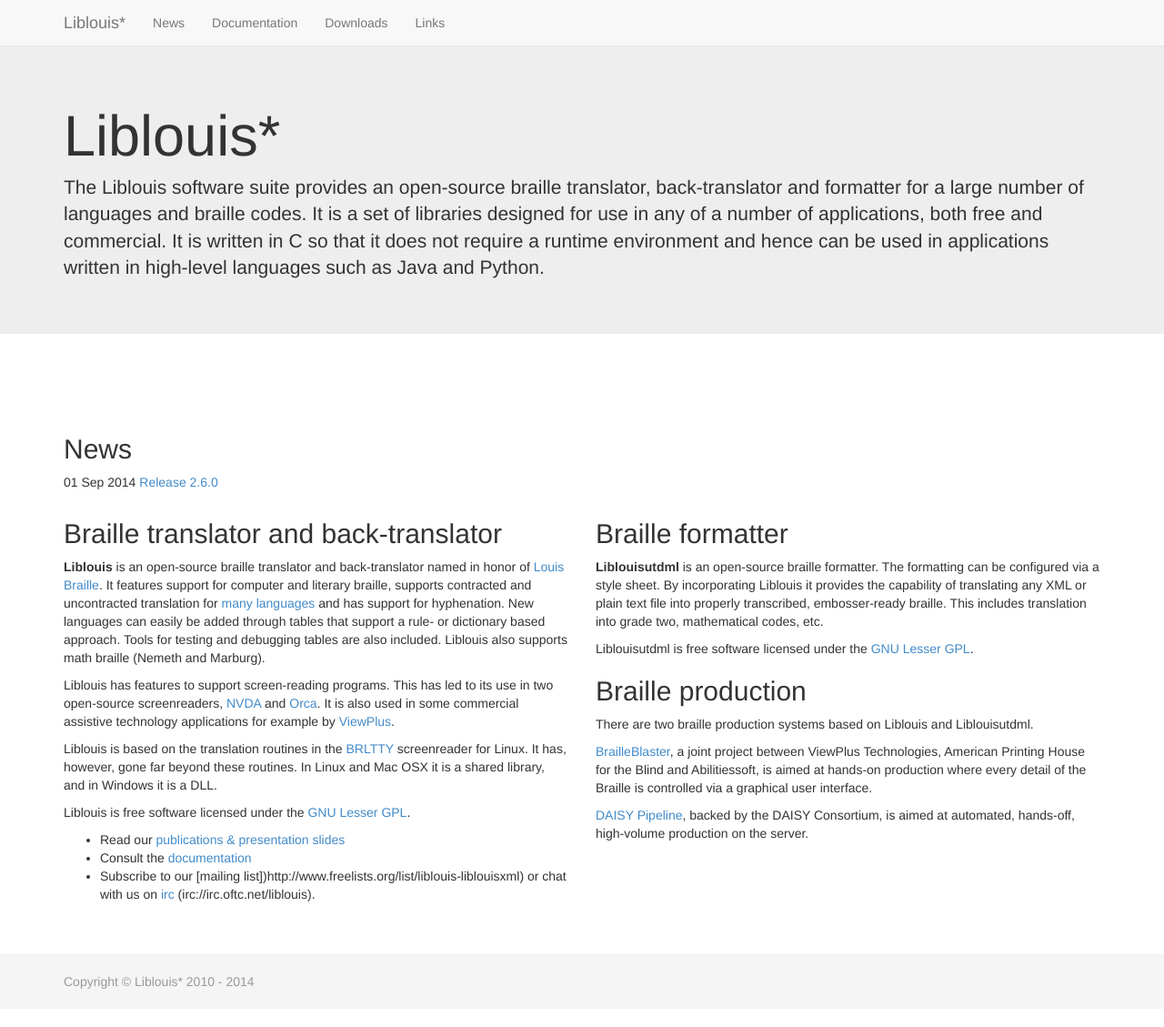
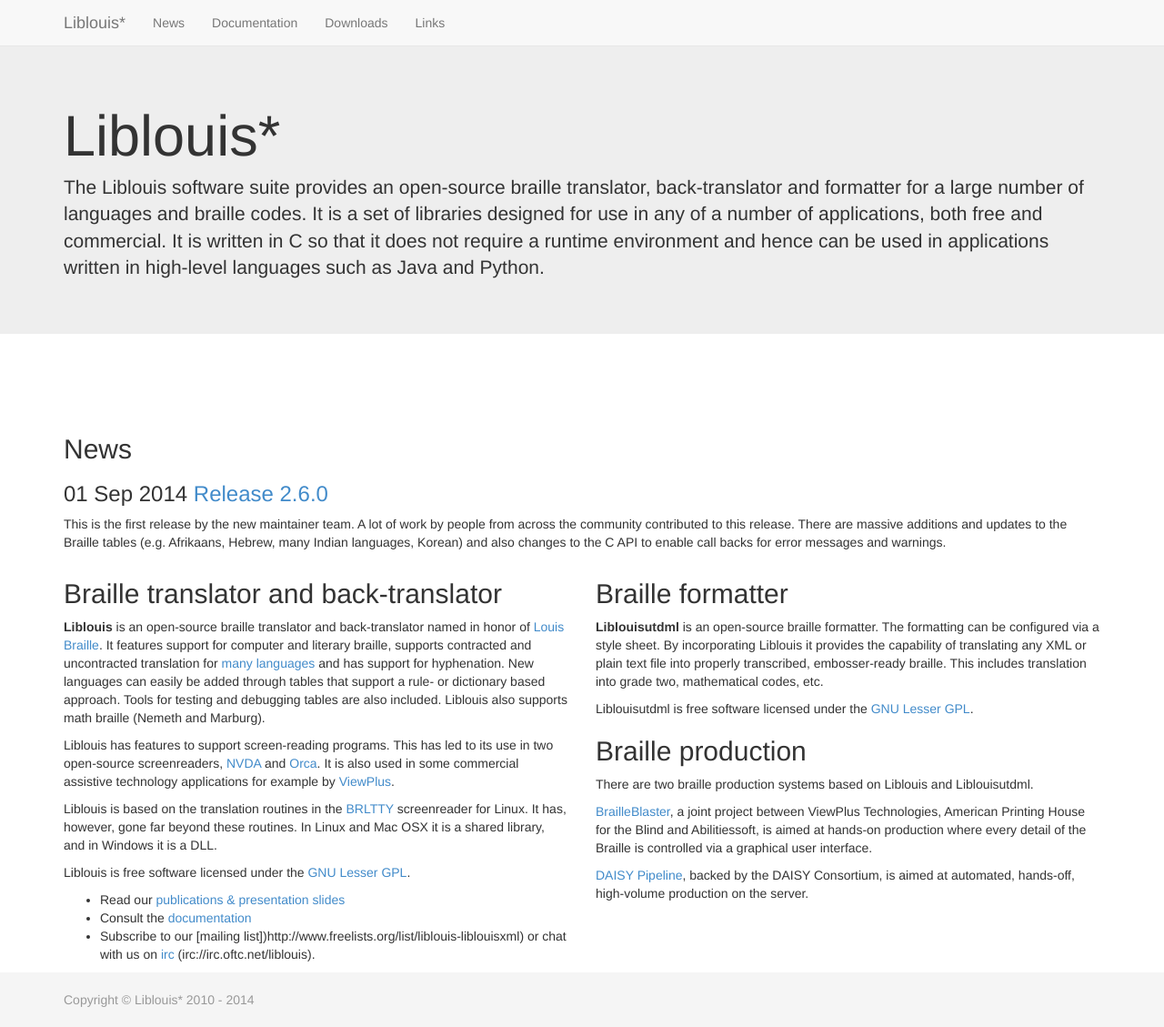
Before and after one commit to liblouis/liblouis.github.io, a Jekyll site: the page built from index.md, in a window 1280 px wide and 1129 px high. Shown: the whole window at 91% size. Built offline with Jekyll 4.4.1, drawn with Linux system fonts in a browser that asks for light colours.

Commit message:
Add an excerpt of the news entry to the landing page

```diff
--- a/index.md
+++ b/index.md
@@ -11,7 +11,9 @@
 ## News
 
 {% for post in site.posts limit:1 %}
-{{ post.date | date_to_string}} [{{ post.title }}]({{ post.url }})
+### {{ post.date | date_to_string}} [{{ post.title }}]({{ post.url }})
+
+{{ post.excerpt }}
 {% endfor %}
 
 </div>
```
